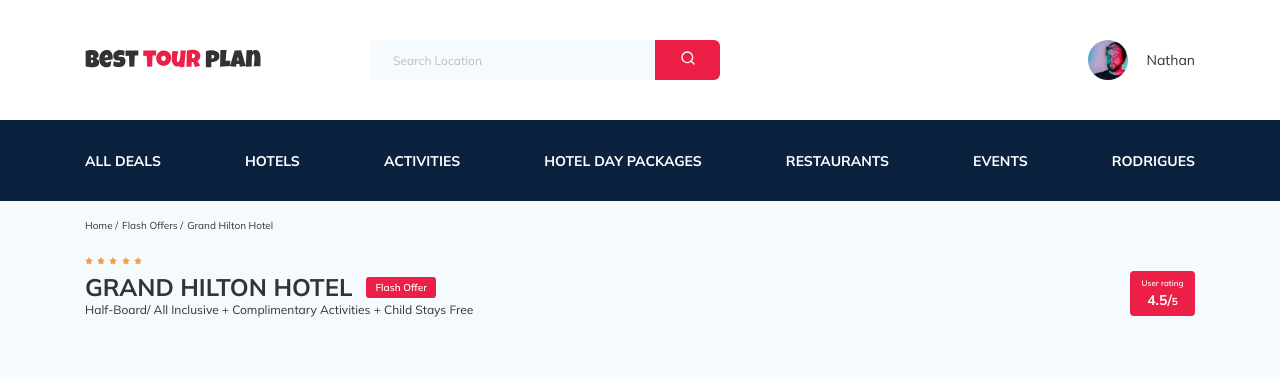
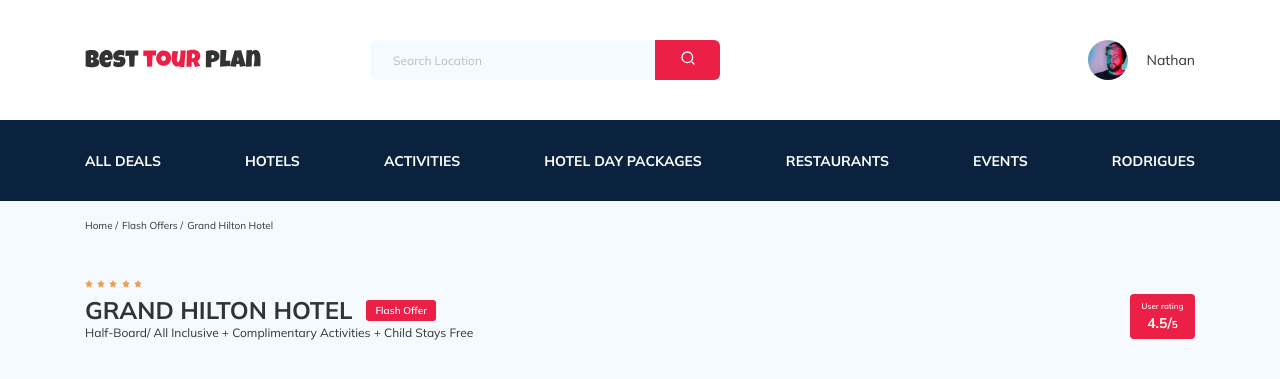
Before and after one commit to inrayz/tour-plan, a PHP site: page / in a window 1280 px wide. Shown: the top 379 px of the page. Run offline with PHP 8.4, Linux system fonts and the light colour scheme.

Commit message:
fix padding hotel

```diff
--- a/lesson-17/css/style.css
+++ b/lesson-17/css/style.css
@@ -525,6 +525,10 @@ template {
   color: #333333;
 }
 
+.hotel {
+  padding-top: 23px;
+}
+
 .hotel-info {
   display: -webkit-box;
   display: -ms-flexbox;
@@ -724,6 +728,9 @@ template {
 }
 
 @media (max-width: 355px) {
+  .hotel {
+    padding-top: 0;
+  }
   .hotel-description {
     width: 280px;
   }
```
Also changed, not shown: 1 other file.
